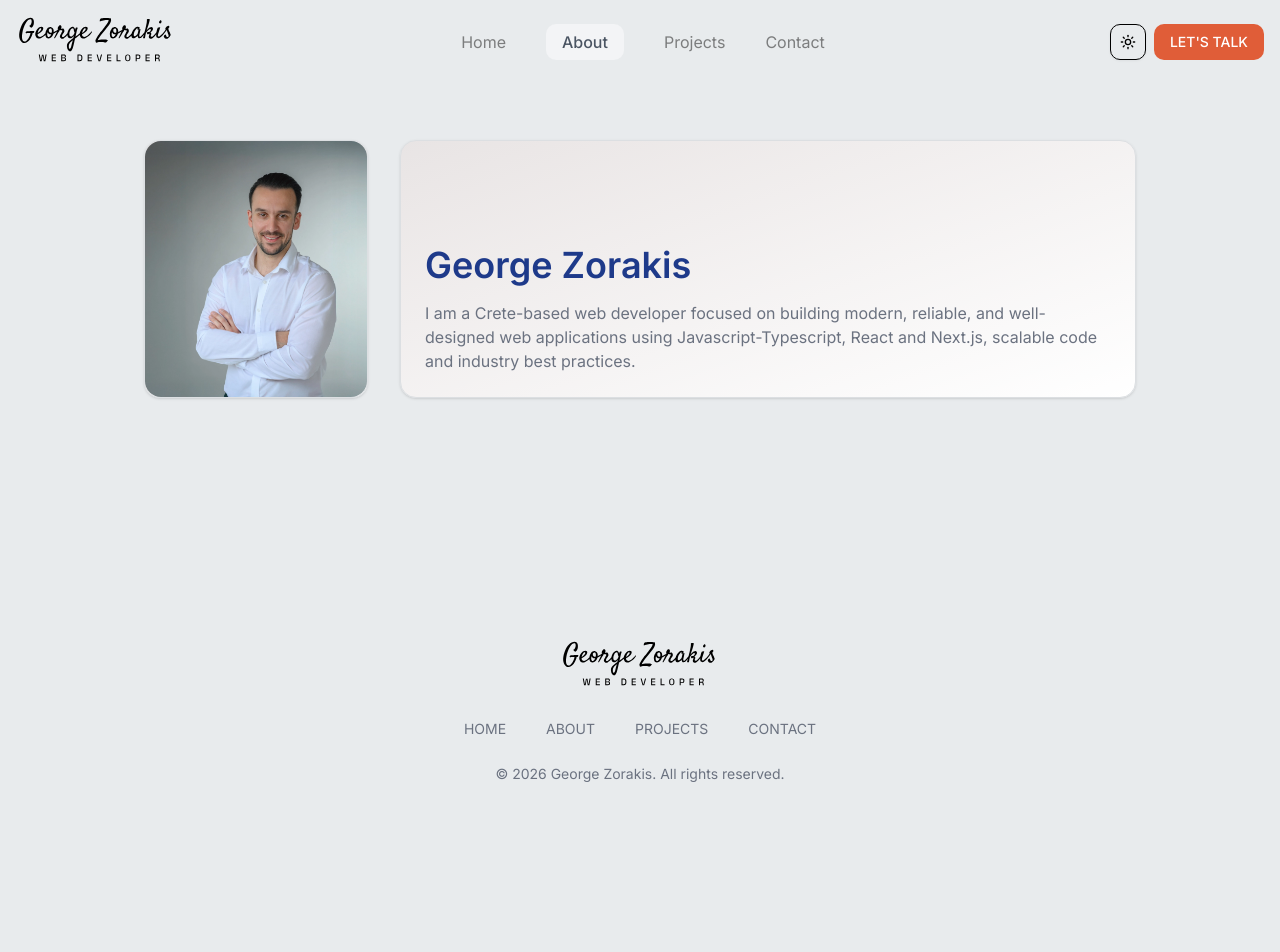
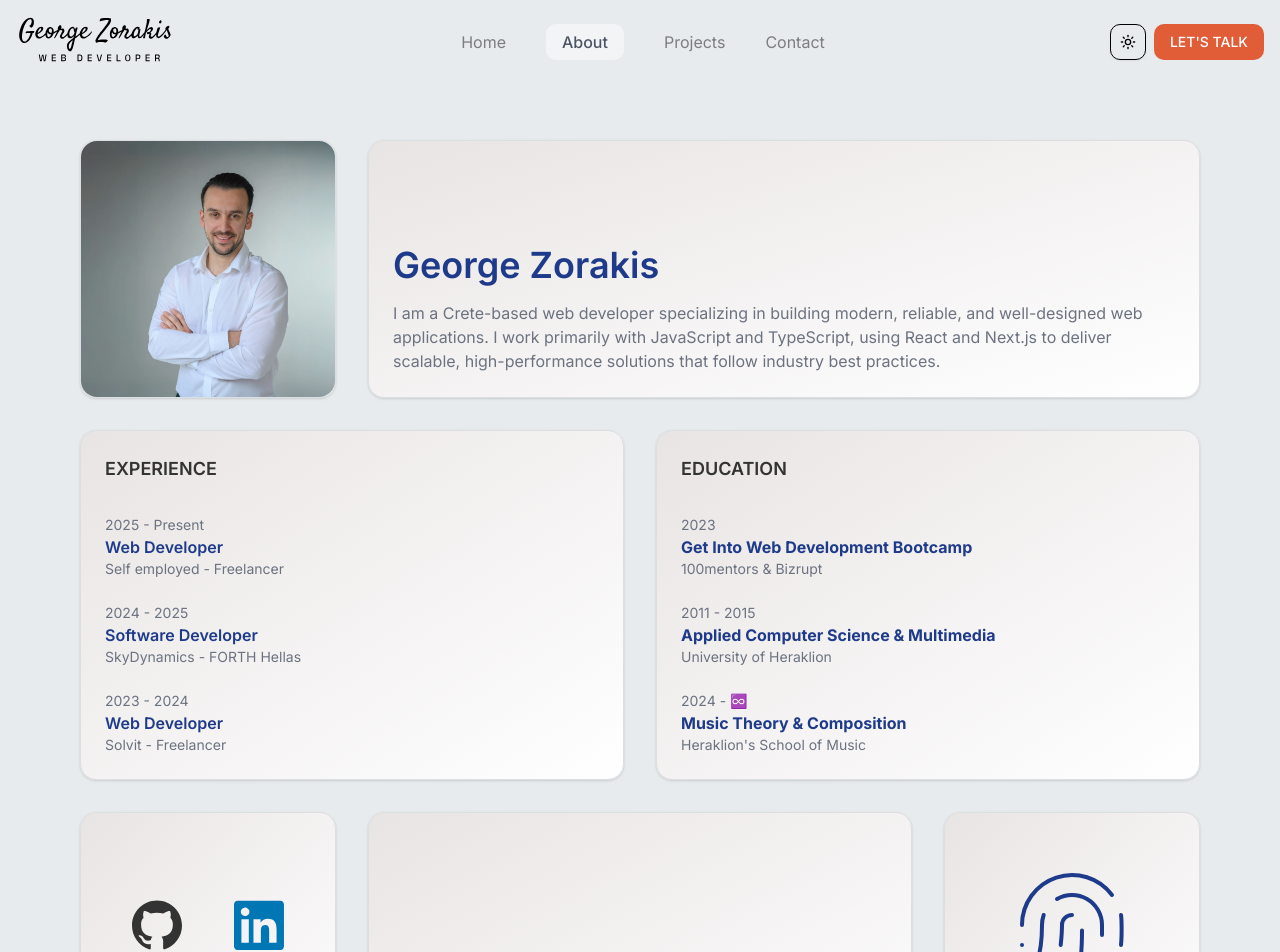
Before and after one commit to gzorakes/personal-portfolio, a Next.js app: page /about in a window 1280 px wide. Shown: the top 952 px of the page. Before the commit the page ends 800 px from the top, so only its background shows below. Built offline with nearby package versions, Linux system fonts and the light colour scheme.

Commit message:
about page

```diff
--- a/app/about/page.tsx
+++ b/app/about/page.tsx
@@ -1,11 +1,14 @@
 import { Card, CardContent, CardHeader, CardTitle } from "@/components/ui/card";
+import CredentialsCard from "@/components/web/credentials-card";
+import ProfilesCard from "@/components/web/profiles-card";
+import WorkTogetherCard from "@/components/web/worktogether-card";
 import Image from "next/image";
 
 export default function page() {
   return (
-    <div className="max-w-5xl mx-auto p-4 grid grid-cols-1 md:grid-cols-2 lg:grid-cols-4 gap-8">
-      <Card className="lg:col-span-1 p-0">
-        <div className="relative h-64">
+    <div className="max-w-6xl mx-auto p-4 grid grid-cols-1 md:grid-cols-2 lg:grid-cols-4 gap-8">
+      <Card className="lg:col-span-1 md:row-span-2 lg:row-span-1 p-0">
+        <div className="relative h-96 md:h-full lg:h-64">
           <Image
             src="/georgezorakis.webp"
             alt="George Zorakis's image"
@@ -23,13 +26,92 @@ export default function page() {
             George Zorakis
           </h1>
           <p className="text-muted-foreground">
-            I am a Crete-based web developer focused on building modern,
-            reliable, and well-designed web applications using
-            Javascript-Typescript, React and Next.js, scalable code and industry
-            best practices.
+            I am a Crete-based web developer specializing in building modern,
+            reliable, and well-designed web applications. I work primarily with
+            JavaScript and TypeScript, using React and Next.js to deliver
+            scalable, high-performance solutions that follow industry best
+            practices.
           </p>
         </CardContent>
       </Card>
+
+      <Card className="lg:col-span-2">
+        <CardHeader>
+          <CardTitle className="text-lg">EXPERIENCE</CardTitle>
+        </CardHeader>
+        <CardContent>
+          <div className="flex flex-col gap-6">
+            <div>
+              <p className="text-muted-foreground text-sm">2025 - Present</p>
+              <p className="font-semibold text-accent-foreground">
+                Web Developer
+              </p>
+              <p className="text-muted-foreground text-sm">
+                Self employed - Freelancer
+              </p>
+            </div>
+            <div>
+              <p className="text-muted-foreground text-sm">2024 - 2025</p>
+              <p className="font-semibold text-accent-foreground">
+                Software Developer
+              </p>
+              <p className="text-muted-foreground text-sm">
+                SkyDynamics - FORTH Hellas
+              </p>
+            </div>
+            <div>
+              <p className="text-muted-foreground text-sm">2023 - 2024</p>
+              <p className="font-semibold text-accent-foreground">
+                Web Developer
+              </p>
+              <p className="text-muted-foreground text-sm">
+                Solvit - Freelancer
+              </p>
+            </div>
+          </div>
+        </CardContent>
+      </Card>
+
+      <Card className="lg:col-span-2 lg:order-4 md:order-5">
+        <CardHeader>
+          <CardTitle className="text-lg">EDUCATION</CardTitle>
+        </CardHeader>
+        <CardContent>
+          <div className="flex flex-col gap-6">
+            <div>
+              <p className="text-muted-foreground text-sm">2023</p>
+              <p className="font-bold text-accent-foreground">
+                Get Into Web Development Bootcamp
+              </p>
+              <p className="text-muted-foreground text-sm">
+                100mentors & Bizrupt
+              </p>
+            </div>
+            <div>
+              <p className="text-muted-foreground text-sm">2011 - 2015</p>
+              <p className="font-bold text-accent-foreground">
+                Applied Computer Science & Multimedia
+              </p>
+              <p className="text-muted-foreground text-sm">
+                University of Heraklion
+              </p>
+            </div>
+            <div>
+              <p className="text-muted-foreground text-sm">2024 - ♾️</p>
+              <p className="font-bold text-accent-foreground">
+                Music Theory & Composition
+              </p>
+              <p className="text-muted-foreground text-sm">
+                Heraklion&apos;s School of Music
+              </p>
+            </div>
+          </div>
+        </CardContent>
+      </Card>
+
+      <ProfilesCard orderClass="order-5 md:order-4" />
+      <WorkTogetherCard orderClass="order-6" />
+      <CredentialsCard orderClass="order-7" />
     </div>
   );
 }
--- a/components/web/credentials-card.tsx
+++ b/components/web/credentials-card.tsx
@@ -3,9 +3,15 @@ import { ArrowRight, FingerprintPattern } from "lucide-react";
 import Link from "next/link";
 import { buttonVariants } from "../ui/button";
 
-export default function CredentialsCard() {
+type CredentialsCardProps = {
+  orderClass?: string;
+};
+
+export default function CredentialsCard({
+  orderClass = "order-2",
+}: CredentialsCardProps) {
   return (
-    <Card className="order-2">
+    <Card className={orderClass}>
       <div className="h-44 flex items-center justify-center">
         <FingerprintPattern
           size={120}
--- a/components/web/navbar.tsx
+++ b/components/web/navbar.tsx
@@ -7,7 +7,7 @@ import { Button, buttonVariants } from "../ui/button";
 import { usePathname } from "next/navigation";
 import { cn } from "@/lib/utils";
 import { Menu, X } from "lucide-react";
-import { useState } from "react";
+import { useEffect, useState } from "react";
 
 const navItems = [
   { name: "Home", href: "/" },
@@ -74,7 +74,7 @@ export default function Navbar() {
             variant="outline"
             size="icon"
             className="md:hidden"
-            onClick={() => setIsMobileMenuOpen(!isMobileMenuOpen)}
+            onClick={() => setIsMobileMenuOpen((v) => !v)}
           >
             {isMobileMenuOpen ? <X /> : <Menu />}
           </Button>
@@ -91,7 +91,6 @@ export default function Navbar() {
               return (
                 <li key={link.href}>
                   <Link
-                    onClick={() => setIsMobileMenuOpen(false)}
                     className={cn(
                       "transition-colors duration-300 hover:text-foreground/80 block",
                       isActive
--- a/components/web/profiles-card.tsx
+++ b/components/web/profiles-card.tsx
@@ -4,9 +4,15 @@ import Image from "next/image";
 import { buttonVariants } from "../ui/button";
 import { ArrowRight } from "lucide-react";
 
-export default function ProfilesCard() {
+type ProfileCardProps = {
+  orderClass?: string;
+};
+
+export default function ProfilesCard({
+  orderClass = "order-6 md:order-6",
+}: ProfileCardProps) {
   return (
-    <Card className="order-6 md:order-6">
+    <Card className={orderClass}>
       <div className="h-44 flex items-center justify-evenly">
         <Link
           href="https://github.com/gzorakes"
--- a/components/web/worktogether-card.tsx
+++ b/components/web/worktogether-card.tsx
@@ -3,11 +3,17 @@ import Link from "next/link";
 import { buttonVariants } from "../ui/button";
 import { ArrowRight } from "lucide-react";
 
-export default function WorkTogetherCard() {
+type WorkTogetherCardProps = {
+  orderClass?: string;
+};
+
+export default function WorkTogetherCard({
+  orderClass = "order-8",
+}: WorkTogetherCardProps) {
   return (
-    <Card className="lg:col-span-2 order-8">
-      <CardContent>
-        <div className="flex justify-between items-end pt-10">
+    <Card className={`lg:col-span-2 ${orderClass}`}>
+      <CardContent className="flex flex-col h-full justify-end">
+        <div className="flex justify-between items-end">
           <div className="text-4xl font-semibold leading-tight text-accent-foreground">
             <p>Let&apos;s</p>
             <p>work together</p>
```
